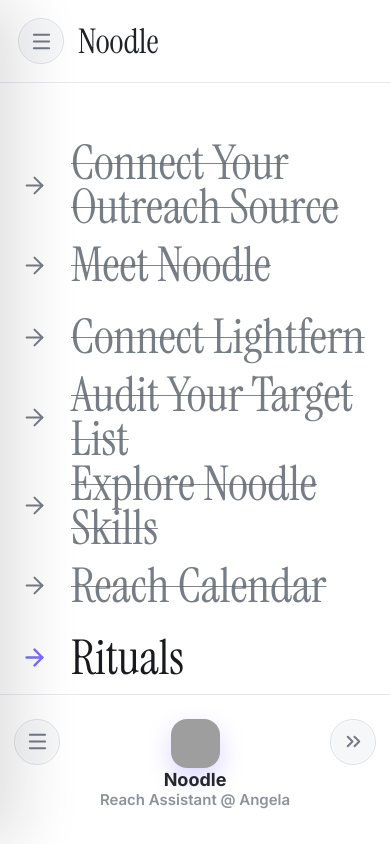
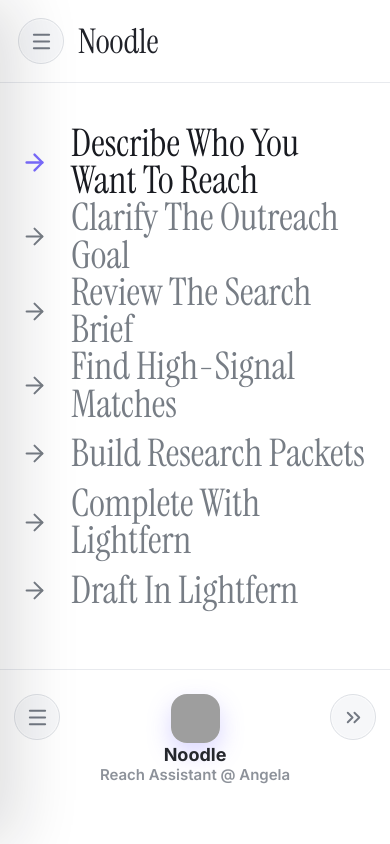
Before and after one commit to aimmatrix/GTMhack, a plain HTML site: page dashboard/index.html in a window 390 px wide. Shown: the top 844 px of the page. Drawn offline with nearby package versions, Linux system fonts and the light colour scheme; grey boxes are pictures that could not be loaded.

Commit message:
Refine dashboard journey

```diff
--- a/assets/css/dashboard.css
+++ b/assets/css/dashboard.css
@@ -609,13 +609,13 @@ body.chat-collapsed .message-composer {
 
   .task-list {
     width: calc(100% - 42px);
-    margin: 58px auto 0;
+    margin: 42px auto 48px;
   }
 
   .task-row {
     grid-template-columns: 34px 1fr;
     gap: 16px;
-    min-height: 72px;
+    min-height: 62px;
   }
 
   .task-row svg {
@@ -624,7 +624,8 @@ body.chat-collapsed .message-composer {
   }
 
   .task-row span {
-    font-size: clamp(35px, 13vw, 48px);
+    font-size: clamp(28px, 10vw, 38px);
+    line-height: 0.98;
   }
 
   .assistant-header {
--- a/assets/js/dashboard.js
+++ b/assets/js/dashboard.js
@@ -2,13 +2,13 @@ const $ = (selector) => document.querySelector(selector);
 const $$ = (selector) => Array.from(document.querySelectorAll(selector));
 
 const taskResponses = {
-  "connect-device": "your outreach source is connected. i can read target briefs and keep the handoff clean.",
-  "meet-noodle": "i am noodle. give me a messy target, and i will turn it into a sharp reach packet.",
-  "connect-lightfern": "lightfern is connected. when a match is ready, i will send context there for drafting.",
-  audit: "your target list has been audited. strongest signal: london operators, ai sales tools, and logistics buyers.",
-  skills: "skills loaded: find prospects, research context, verify sources, and hand off to lightfern.",
-  calendar: "reach calendar is ready. i saved your next outreach ritual for tomorrow morning.",
-  rituals: "hey angela. today's ritual is simple: describe who you want to reach, then let me prepare the context."
+  target: "start with a plain sentence: investors in london who back ai sales tools.",
+  goal: "tell me what you want to talk about, not the final email copy.",
+  brief: "i will turn the messy ask into a clean search brief before running.",
+  matches: "i will look for high-signal people or businesses and show why they match.",
+  packets: "each packet keeps match reasons, notes, suggested angles, and sources tidy.",
+  complete: "lightfern completes the record before drafting gets involved.",
+  draft: "once the context is ready, lightfern drafts the final email."
 };
 
 const viewResponses = {
@@ -34,7 +34,7 @@ function refreshIcons() {
 function setActiveTask(taskId) {
   $$("[data-task]").forEach((button) => {
     button.classList.toggle("is-current", button.dataset.task === taskId);
-    button.classList.toggle("is-done", button.dataset.task !== taskId);
+    button.classList.remove("is-done");
   });
 
   const greeting = $("[data-assistant-greeting]");
--- a/dashboard/index.html
+++ b/dashboard/index.html
@@ -95,34 +95,34 @@
         </div>
 
         <h1 id="dashboard-title" class="sr-only">Noodle dashboard tasks</h1>
-        <div class="task-list" role="list" aria-label="Setup tasks">
-          <button class="task-row is-done" type="button" data-task="connect-device">
+        <div class="task-list" role="list" aria-label="Reach workflow">
+          <button class="task-row is-current" type="button" data-task="target">
             <i data-lucide="arrow-right" aria-hidden="true"></i>
-            <span>Connect Your Outreach Source</span>
+            <span>Describe Who You Want To Reach</span>
           </button>
-          <button class="task-row is-done" type="button" data-task="meet-noodle">
+          <button class="task-row" type="button" data-task="goal">
             <i data-lucide="arrow-right" aria-hidden="true"></i>
-            <span>Meet Noodle</span>
+            <span>Clarify The Outreach Goal</span>
           </button>
-          <button class="task-row is-done" type="button" data-task="connect-lightfern">
+          <button class="task-row" type="button" data-task="brief">
             <i data-lucide="arrow-right" aria-hidden="true"></i>
-            <span>Connect Lightfern</span>
+            <span>Review The Search Brief</span>
           </button>
-          <button class="task-row is-done" type="button" data-task="audit">
+          <button class="task-row" type="button" data-task="matches">
             <i data-lucide="arrow-right" aria-hidden="true"></i>
-            <span>Audit Your Target List</span>
+            <span>Find High-Signal Matches</span>
           </button>
-          <button class="task-row is-done" type="button" data-task="skills">
+          <button class="task-row" type="button" data-task="packets">
             <i data-lucide="arrow-right" aria-hidden="true"></i>
-            <span>Explore Noodle Skills</span>
+            <span>Build Research Packets</span>
           </button>
-          <button class="task-row is-done" type="button" data-task="calendar">
+          <button class="task-row" type="button" data-task="complete">
             <i data-lucide="arrow-right" aria-hidden="true"></i>
-            <span>Reach Calendar</span>
+            <span>Complete With Lightfern</span>
           </button>
-          <button class="task-row is-current" type="button" data-task="rituals">
+          <button class="task-row" type="button" data-task="draft">
             <i data-lucide="arrow-right" aria-hidden="true"></i>
-            <span>Rituals</span>
+            <span>Draft In Lightfern</span>
           </button>
         </div>
       </main>
```
